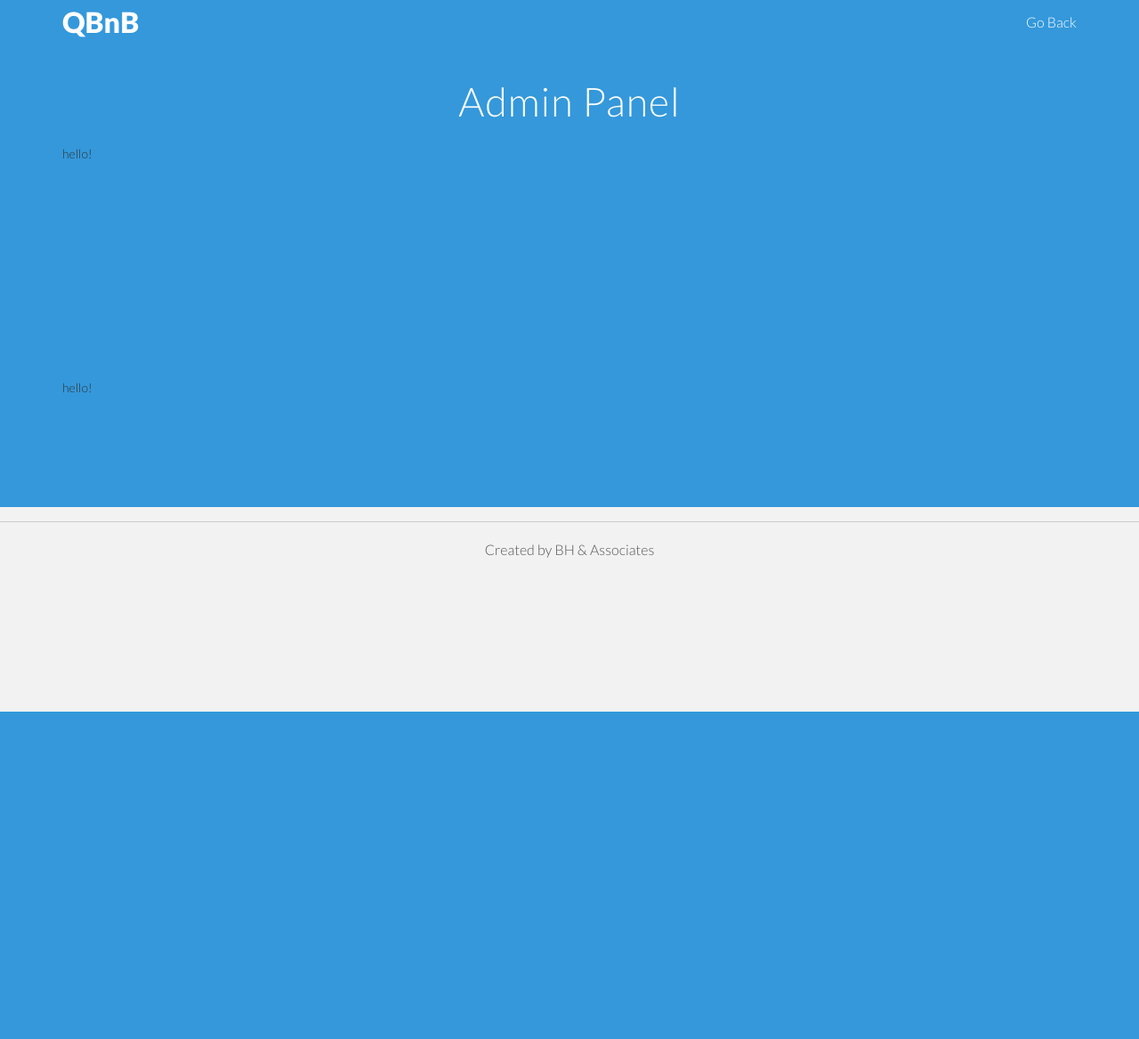
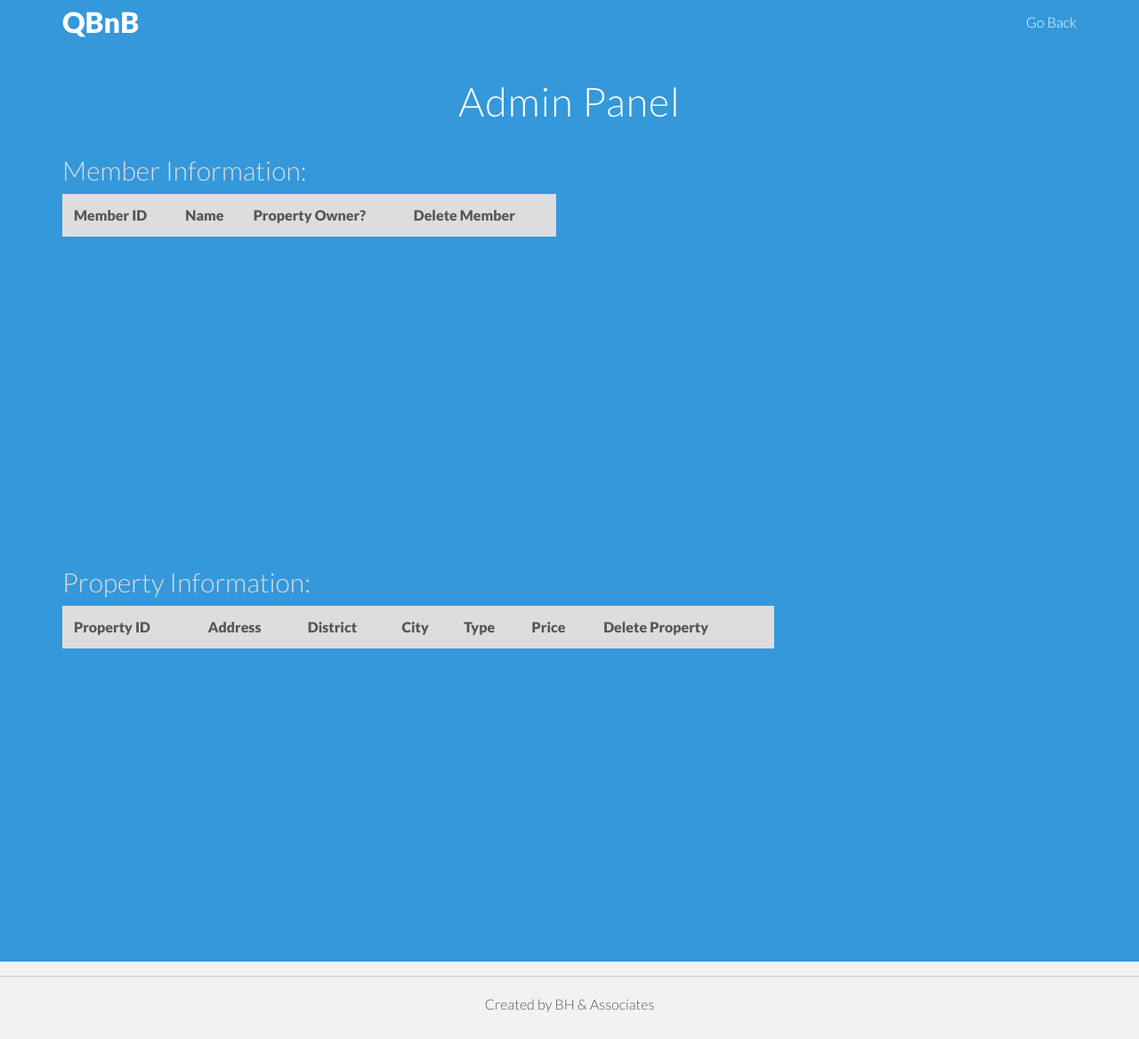
Before and after one commit to zacbaum/QBnB, a PHP site: page /admindash.php in a window 1280 px wide. Shown: the whole page at 89% size. Before the commit the page ends 800 px from the top, so only its background shows below. Run offline with PHP 8.4, Linux system fonts and the light colour scheme; the visitor is signed in with stand-in values (Sample User, id 1); data that the repository does not hold is empty; some libraries are stand-ins or nearby versions.

```diff
--- a/QBnBSite/admindash.php
+++ b/QBnBSite/admindash.php
@@ -16,17 +16,17 @@
 	 	session_start();
 	 	?>
 	 	 <?php
+		 #Check if person accessing page is a verified admin, if not redirect them to userdash
 		if(isset($_SESSION['Member_ID'])){
-		   include_once 'config/connection.php';
-	        $query = "SELECT Member_ID,F_Name,L_Name,Email,Phone_No,Grad_Year,Degree_Type,Faculty,Password FROM Member WHERE Member_ID=?";
-	        $stmt = $con->prepare($query);
-	        $stmt->bind_Param("s", $_SESSION['Member_ID']);
-			$stmt->execute();
-			$result = $stmt->get_result();
-			$myrow = $result->fetch_assoc();
+			if ($myrow['Member_ID'] > 5){
+				header("Location: userdash.php");
+				die();
+			}
 		} else {
-			header("Location: index.php");
-			die();
+			if ($myrow['Member_ID'] > 5){
+				header("Location: userdash.php");
+				die();
+			}
 		}
 		?>
 		<div class="navbar navbar-default navbar-fixed-top">
@@ -71,6 +71,7 @@
 	        	</div>
 		    </div>
 	    </div>
+
 		<div id="headerwrap" style="padding-top: 50px; min-height: 590px;">
 			<div class="container">
 				<div class="row">
@@ -79,17 +80,41 @@
 					</div>
 				</div>
 
-
 				<div class="row">
-					<div class="col-lg-3">
-						<h5> hello!</h5>
-						<br><br><br><br><br><br><br><br><br><br>
-						<h5> hello!</h5>
+					<div class="col-lg-6">
+							<h2 style="color: #dddddd;">Member Information:</h2>
+							<div style="height: 400px !important; overflow: scroll;">
+								<table class="table table-bordered table-hover"> <!-- Member table -->
+						            <thead style="background-color: #dddddd">
+						                <th>Member ID</th>
+						                <th>Name</th>
+						                <th>Property Owner?</th>
+						                <th>Delete Member</th>
+						            </thead>
+								</table> <!-- Member table -->
+							</div><!-- scroll -->
 					</div><!-- col-lg-3 -->
 				</div><!-- row -->
 
 
-
+				<div class="row">
+					<div class="col-lg-6">
+							<h2 style="color: #dddddd">Property Information:</h2>
+							<div style="height: 400px !important; overflow: scroll; width: 800px;">
+								<table class="table table-bordered table-hover"> <!-- Property table -->
+						            <thead style="background-color: #dddddd">
+						                <th>Property ID</th>
+						                <th>Address </th>
+						                <th>District</th>
+						                <th>City</th>
+														<th>Type</th>
+						                <th>Price</th>
+						                <th>Delete Property</th>
+						            </thead>
+								</table> <!-- Member table -->
+							</div><!-- scroll -->
+					</div><!-- col-lg-3 -->
+				</div><!-- row -->
 
 
 				</div>
```
